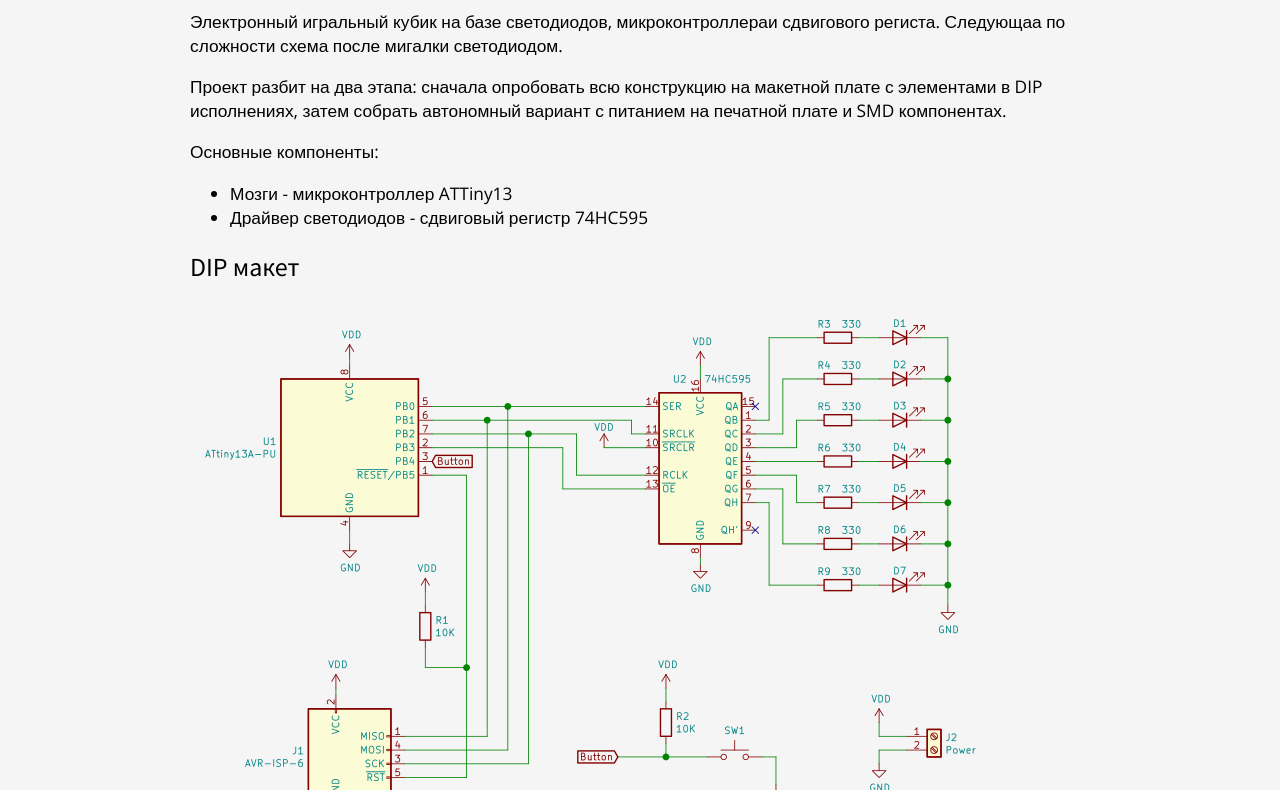
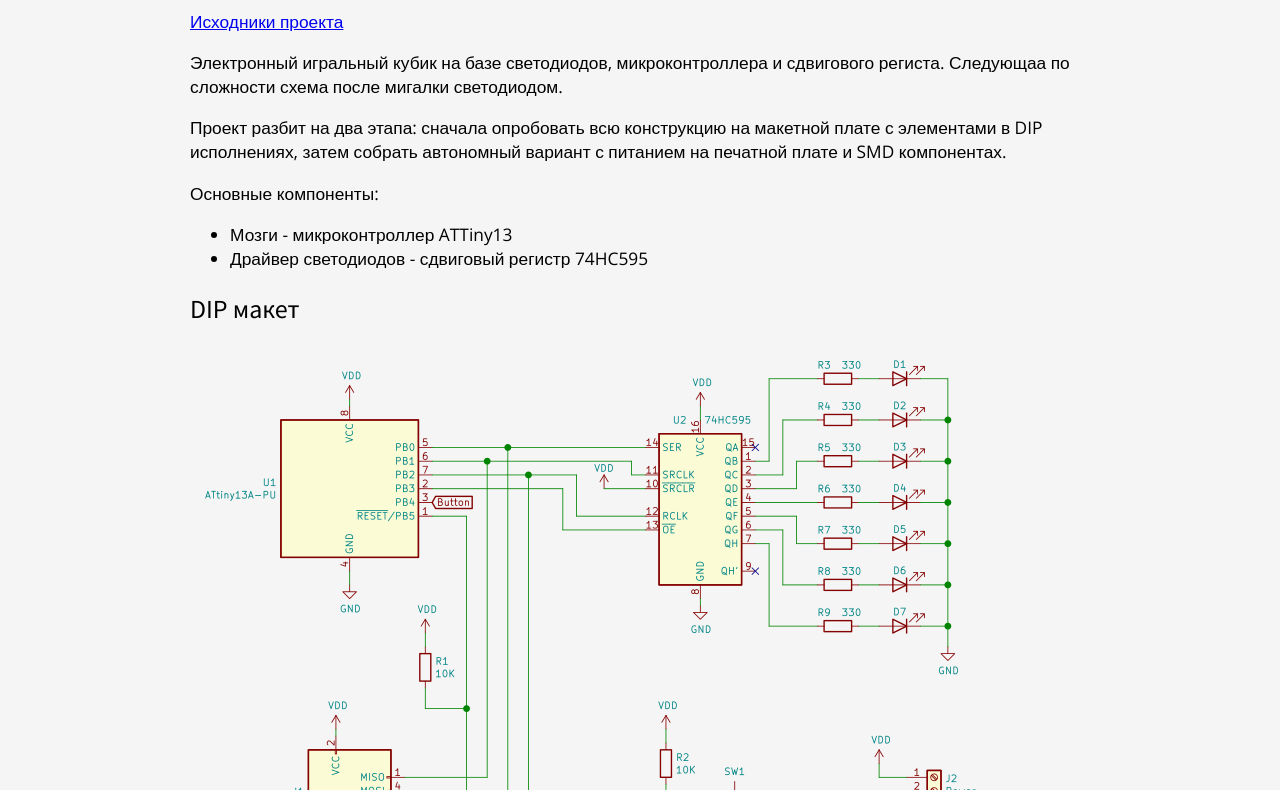
Before and after one commit to conanbitter/conanbitter.github.io, a plain HTML site: page nice-dice.html in a window 1280 px wide. Shown: the part 140-930 px from the top of the page. Drawn offline with nearby package versions, Linux system fonts and the light colour scheme.

Commit message:
Добавлена ссылка на GitHub, исправлена опечатка

```diff
--- a/nice-dice.html
+++ b/nice-dice.html
@@ -16,7 +16,8 @@
 
     <div class="container">
         <h1 class="title">Nice Dice - электронный игральный кубик</h1>
-        <p>Электронный игральный кубик на базе светодиодов, микроконтроллераи сдвигового региста.
+        <p><a href="https://github.com/Conan-Electronics/nice-dice">Исходники проекта</a></p>
+        <p>Электронный игральный кубик на базе светодиодов, микроконтроллера и сдвигового региста.
             Следующаа по сложности схема после мигалки светодиодом.</p>
         <p>Проект разбит на два этапа: сначала опробовать всю конструкцию на макетной плате с
             элементами в DIP исполнениях, затем собрать автономный вариант с питанием на печатной
```
